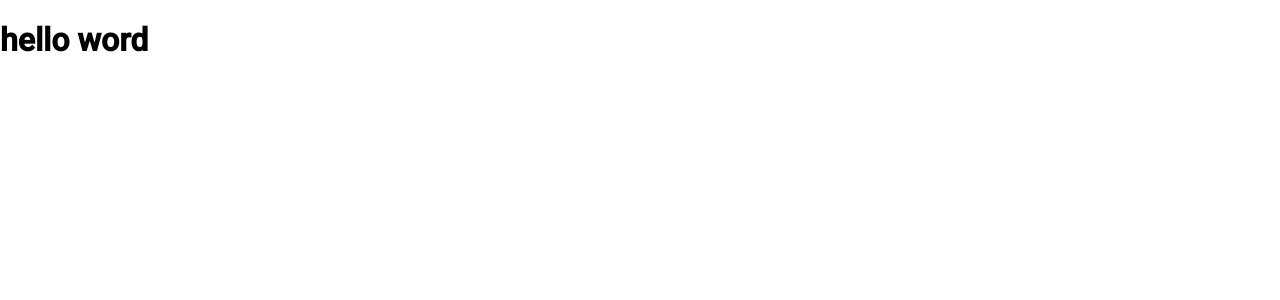
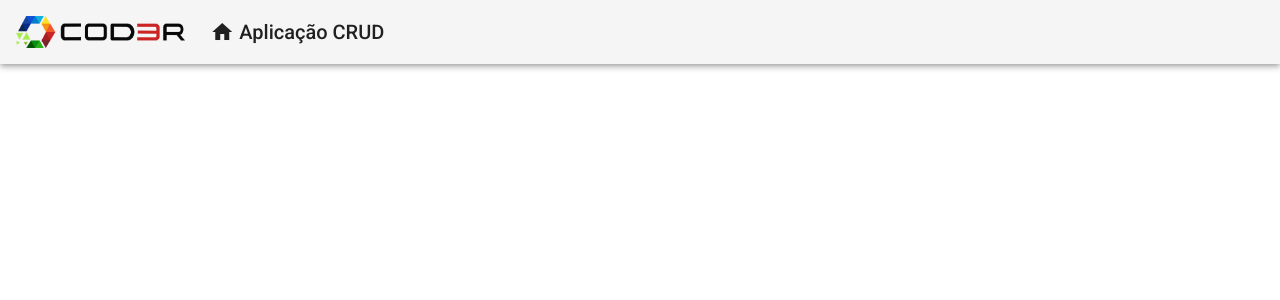
Before and after one commit to guilhermewt/angular, an Angular app in the folder frontend/: page / in a window 1280 px wide. Shown: the top 300 px of the page. Built offline with nearby package versions, Linux system fonts and the light colour scheme.

Commit message:
component header e criado design, import MatToolbarModule

```diff
--- a/frontend/src/app/app.component.html
+++ b/frontend/src/app/app.component.html
@@ -1 +1 @@
-<h1>hello word</h1>
+<app-header></app-header>
--- /dev/null
+++ b/frontend/src/app/components/templete/header/header.component.css
@@ -0,0 +1,22 @@
+.header{
+    display:flex;
+    align-items: center;
+}
+
+.header a {
+    display:flex;
+    align-items: center;
+    text-decoration: none;
+}
+
+.header .logo{
+    max-height: 32px;
+}
+
+.header .title-group {
+    padding-left: 25px;
+}
+
+.header .title-group i{
+    padding-right: 5px;
+}
--- /dev/null
+++ b/frontend/src/app/components/templete/header/header.component.html
@@ -0,0 +1,18 @@
+<mat-toolbar class="header mat-elevation-z4">
+
+    <span>
+        <a>
+            <img class="logo" src="assets/img/logo.png">
+        </a>
+    </span>
+
+    <span class="title-group">
+        <a>
+            <i class="material-icons">
+                home
+            </i>
+            Aplicação CRUD
+        </a>
+    </span>
+
+</mat-toolbar>
--- /dev/null
+++ b/frontend/src/app/components/templete/header/header.component.ts
@@ -0,0 +1,15 @@
+import { Component, OnInit } from '@angular/core';
+
+@Component({
+  selector: 'app-header',
+  templateUrl: './header.component.html',
+  styleUrls: ['./header.component.css']
+})
+export class HeaderComponent implements OnInit {
+
+  constructor() { }
+
+  ngOnInit(): void {
+  }
+
+}
```
Also changed, not shown: frontend/src/app/app.module.ts (+6 -2 lines), frontend/src/assets/img/logo.png (added).
